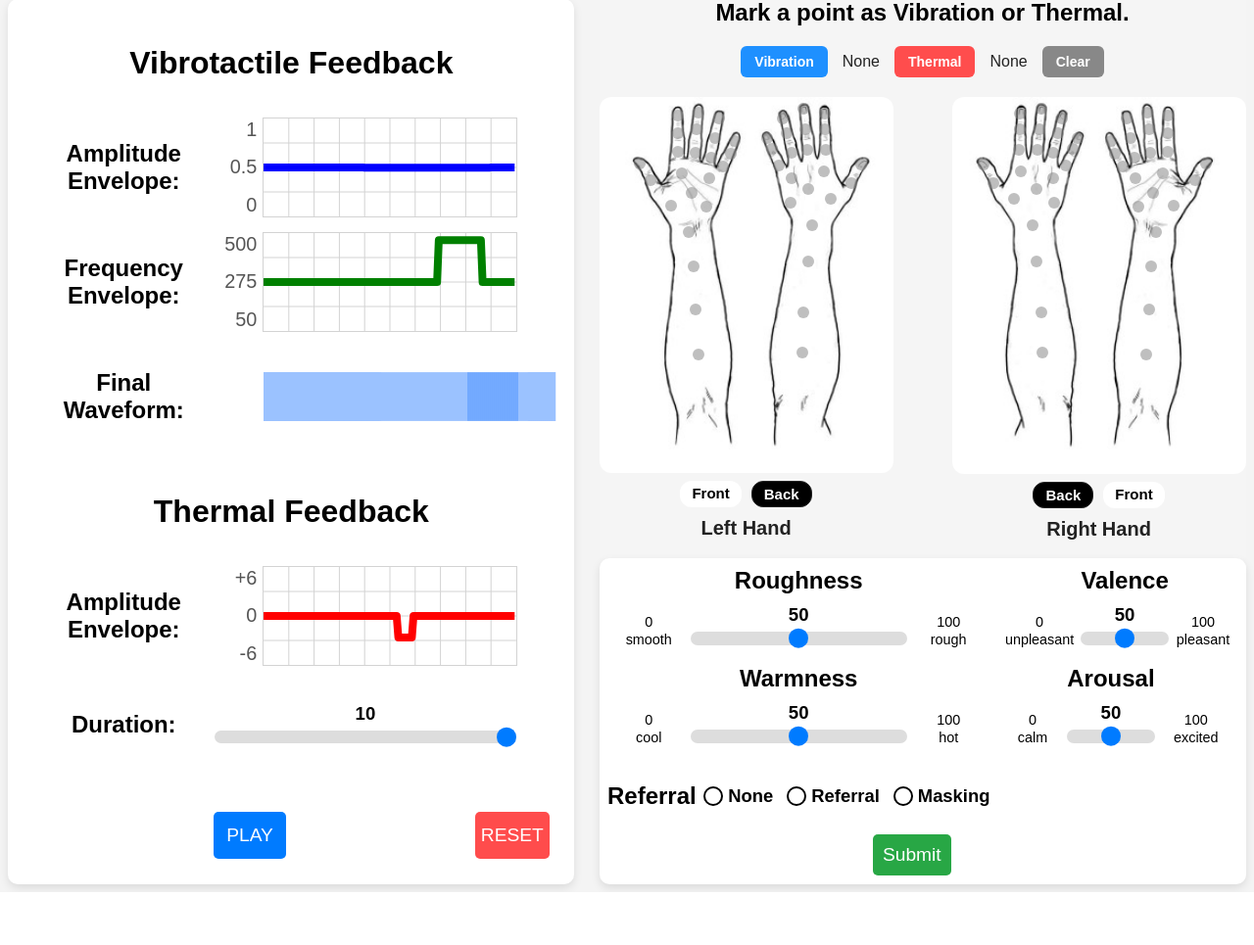
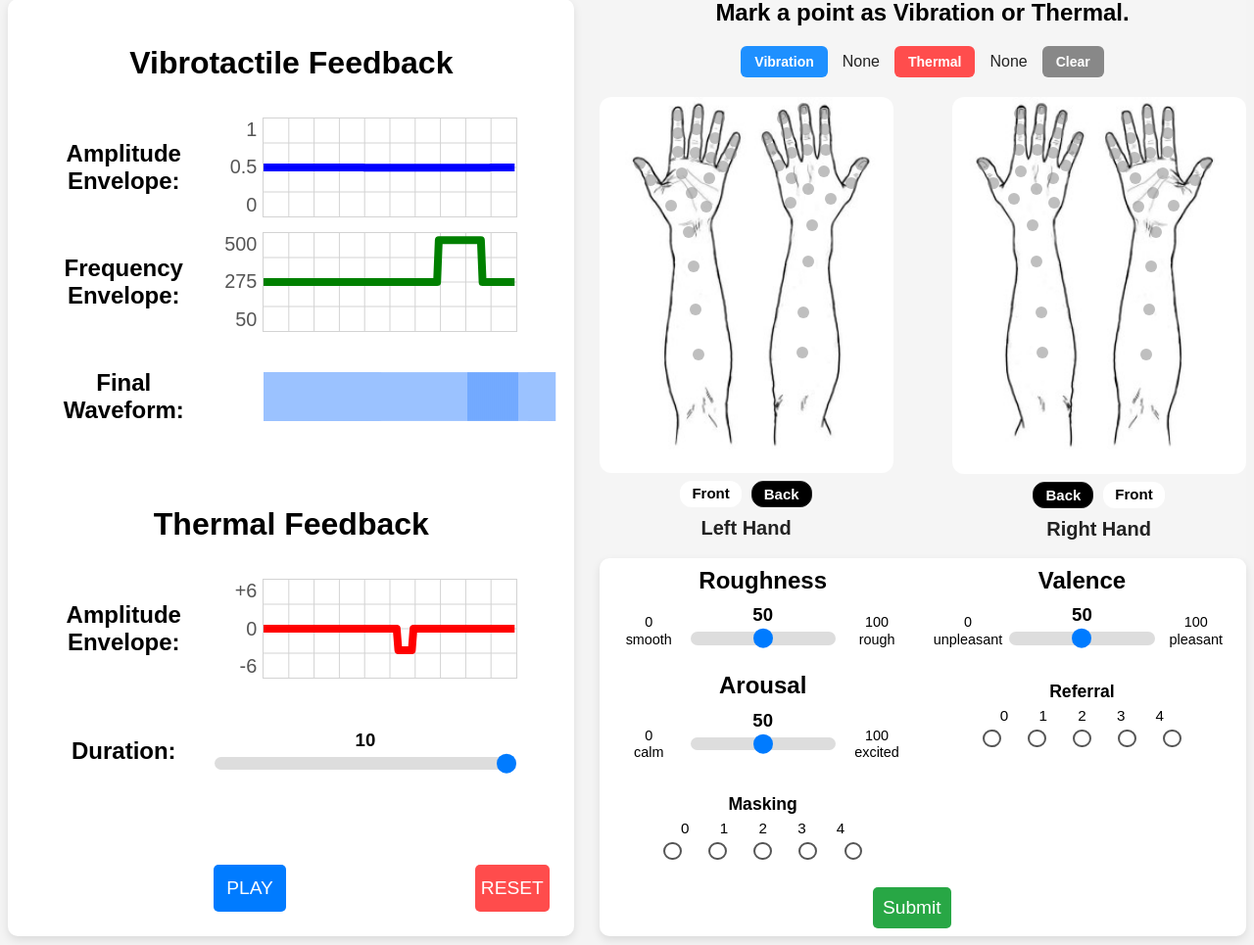
Before and after one commit to Kangsuyeon01/vib-thermal, a Flask app: page / in a window 1280 px wide. Shown: the part 44-1009 px from the top of the page at 98% size. Before the commit the page ends 955 px from the top, so only its background shows below. Run offline with Flask 3, Linux system fonts and the light colour scheme; some libraries are stand-ins or nearby versions.

Commit message:
Feat : radio box for rating referral and masking

```diff
--- a/app.py
+++ b/app.py
@@ -74,4 +74,4 @@ def save_result():
 
 
 if __name__ == "__main__":
-    app.run(host='0.0.0.0', debug=True)
+    app.run(host='0.0.0.0',port=8080, debug=True)
--- a/static/main.css
+++ b/static/main.css
@@ -343,17 +343,125 @@ div.referral-container {
         font-size: 1.15em;
     }
 
-    span.radio-options {
+    /* span.radio-options {
         display: flex;
         gap: 1ex;
         justify-content: space-evenly;
-    }
+    } */
 }
 .radio {
     display: flex;
     align-items: center;
     gap: 5px;
 }
+.scale-group {
+    margin: 2ex 0;
+    text-align: center;
+  }
+
+  .scale-label {
+    font-weight: bold;
+    font-size: 1.1em;
+    display: block;
+    margin-bottom: 0.5ex;
+  }
+
+  .scale-row {
+    display: flex;
+    justify-content: center;
+    gap: 3ex;
+    margin-bottom: 0.5ex;
+  }
+
+  .scale-numbers span {
+    font-size: 0.95em;
+    width: 1.5em;
+    text-align: center;
+  }
+
+  .scale-inputs label {
+    display: inline-block;
+    width: 1.5em;
+    height: 1.5em;
+  }
+
+  .scale-inputs input[type="radio"] {
+    appearance: none;
+    width: 1.5em;
+    height: 1.5em;
+    border: 2px solid #555;
+    border-radius: 50%;
+    cursor: pointer;
+    position: relative;
+  }
+
+  .scale-inputs input[type="radio"]::before {
+    content: "";
+    display: block;
+    width: 100%;
+    height: 100%;
+    border-radius: 50%;
+    background-color: var(--interactive-color, #007bff);
+    transform: scale(0);
+    transition: transform 0.1s ease-in-out;
+  }
+
+  .scale-inputs input[type="radio"]:checked::before {
+    transform: scale(0.6);
+  }
+  .scale-block {
+    display: flex;
+    flex-direction: column;
+    align-items: center;
+    margin: 2ex auto;
+  }
+
+  .scale-block .scale-label {
+    font-weight: bold;
+    font-size: 1.1em;
+    margin-bottom: 0.6ex;
+  }
+
+  .scale-block .scale-numbers,
+  .scale-block .scale-inputs {
+    display: flex;
+    gap: 2ex;
+    justify-content: center;
+  }
+
+  .scale-block .scale-numbers span {
+    font-size: 0.95em;
+    width: 1.5em;
+    text-align: center;
+  }
+
+  .scale-block .scale-inputs input[type="radio"] {
+    appearance: none;
+    width: 1.4em;
+    height: 1.4em;
+    border: 2px solid #555;
+    border-radius: 50%;
+    cursor: pointer;
+    position: relative;
+    transition: all 0.1s ease-in-out;
+  }
+
+  .scale-block .scale-inputs input[type="radio"]::before {
+    content: "";
+    display: block;
+    width: 100%;
+    height: 100%;
+    border-radius: 50%;
+    background-color: var(--interactive-color, #007bff);
+    transform: scale(0);
+    transition: transform 0.15s ease-in-out;
+  }
+
+  .scale-block .scale-inputs input[type="radio"]:checked::before {
+    transform: scale(0.6);
+  }
+
+
 .alertlabel {
     color: red;
     font-weight: bold;
--- a/static/main.mjs
+++ b/static/main.mjs
@@ -88,8 +88,8 @@ const thermalInfo = notnull(document.querySelector("#thermalInfo"));
 // Slider elements
 /** @type {HTMLInputElement} */
 const roughness_slider = notnull(document.querySelector("#roughness"));
-/** @type {HTMLInputElement} */
-const warmness_slider = notnull(document.querySelector("#warmness"));
+// /** @type {HTMLInputElement} */
+// const warmness_slider = notnull(document.querySelector("#warmness"));
 /** @type {HTMLInputElement} */
 const valence_slider = notnull(document.querySelector("#valence"));
 /** @type {HTMLInputElement} */
@@ -97,7 +97,7 @@ const arousal_slider = notnull(document.querySelector("#arousal"));
 /** @type {NodeListOf<HTMLInputElement>} */
 const referral_radio_buttons = document.querySelectorAll('input[name="referral"]');
 /** Mark sliders as "touched" when adjusted */
-const sliders = [roughness_slider, warmness_slider, valence_slider, arousal_slider];
+const sliders = [roughness_slider, valence_slider, arousal_slider];
 
 // Mark sliders as "touched" when adjusted
 sliders.forEach(slider => {
@@ -264,7 +264,7 @@ async function on_submit(event) {
         body_sites: { vibrationInfo: vibrationInfo.textContent, thermalInfo: thermalInfo.textContent },
         ratings: {
             roughness: roughness_slider.value,
-            warmness: warmness_slider.value,
+            // warmness: warmness_slider.value,
             valence: valence_slider.value,
             arousal: arousal_slider.value,
             referral: referralValue?.value
--- a/templates/index.html
+++ b/templates/index.html
@@ -122,7 +122,7 @@
                   </div>
 
                   <!-- Warmness -->
-                  <div class="slider-row">
+                  <!-- <div class="slider-row">
                     <label class="side-label">0<br>cool</label>
                     <div class="slider-wrapper">
                     <h2><label for="warmness">Warmness</label></h2>
@@ -131,7 +131,7 @@
                         oninput="document.getElementById('warmness-value').textContent = this.value">
                     </div>
                     <label class="side-label">100<br>hot</label>
-                  </div>
+                  </div> -->
 
                   <!-- Arousal -->
                   <div class="slider-row">
@@ -145,23 +145,34 @@
                     <label class="side-label">100<br>excited</label>
 
                   </div>
-                    <div class="referral-container">
-                        <h2>Referral</h2>
-                        <span class="radio-options">
-                            <label for="none">
-                                <input type="radio" id="none" name="referral" value="none">
-                                <span>None</span>
-                            </label>
-                            <label for="referral_option">
-                                <input type="radio" id="referral_option" name="referral" value="referral">
-                                <span>Referral</span>
-                            </label>
-                            <label for="masking">
-                                <input type="radio" id="masking" name="referral" value="masking">
-                                <span>Masking</span>
-                            </label>
-                        </span>
+                  <div class="scale-block">
+                    <div class="scale-label">Referral</div>
+                    <div class="scale-numbers">
+                      <span>0</span><span>1</span><span>2</span><span>3</span><span>4</span>
                     </div>
+                    <div class="scale-inputs">
+                      <input type="radio" name="referral" value="0">
+                      <input type="radio" name="referral" value="1">
+                      <input type="radio" name="referral" value="2">
+                      <input type="radio" name="referral" value="3">
+                      <input type="radio" name="referral" value="4">
+                    </div>
+                  </div>
+
+                  <div class="scale-block">
+                    <div class="scale-label">Masking</div>
+                    <div class="scale-numbers">
+                      <span>0</span><span>1</span><span>2</span><span>3</span><span>4</span>
+                    </div>
+                    <div class="scale-inputs">
+                      <input type="radio" name="masking" value="0">
+                      <input type="radio" name="masking" value="1">
+                      <input type="radio" name="masking" value="2">
+                      <input type="radio" name="masking" value="3">
+                      <input type="radio" name="masking" value="4">
+                    </div>
+                  </div>
+
 				<span class="options">
 					<!-- <input type="reset" value="Reset"> -->
                     <span id="alert_referral_label" class="alertlabel"></span>
```
Also changed, not shown: 2 other files.
